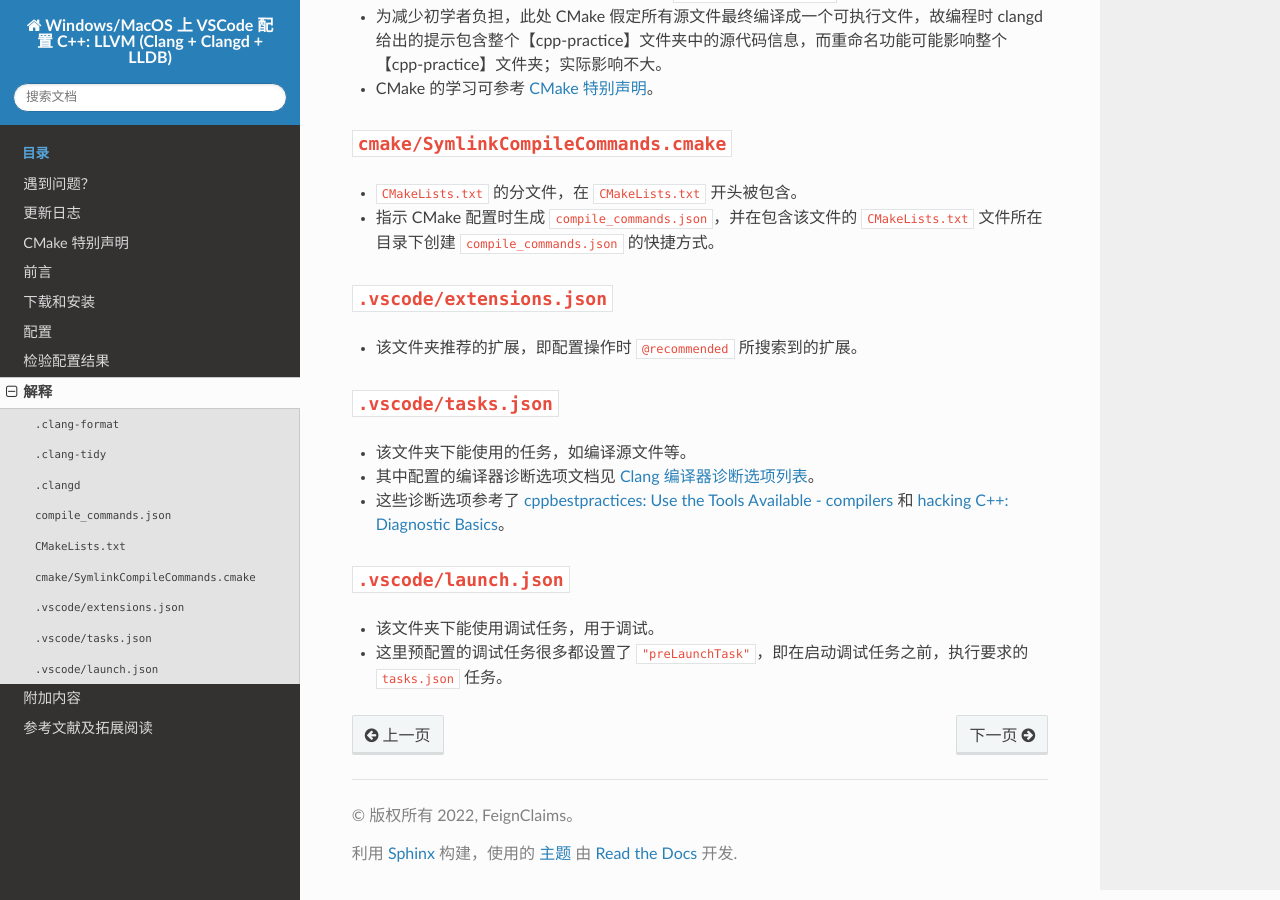
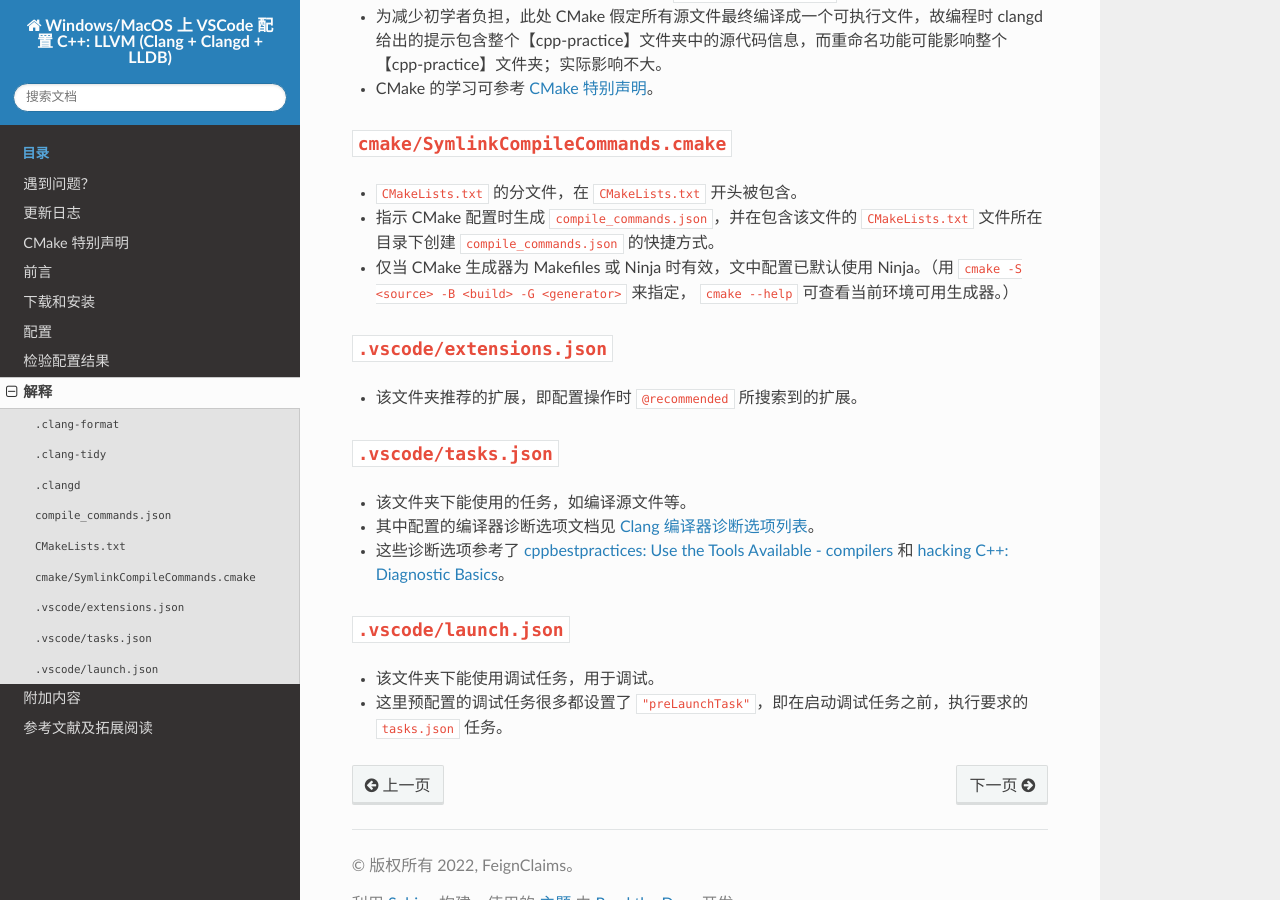
Before and after one commit to FeignClaims/vscode_cpp_starter, a Sphinx documentation site: the page built from docs/source/explain.rst, in a window 1280 px wide and 900 px high, scrolled down 973 px. Built offline with Sphinx 7.4.7 and the Read the Docs theme 2.0.0, drawn with Linux system fonts in a browser that asks for light colours.

Commit message:
为 CMake 默认使用 Ninja

```diff
--- a/docs/source/explain.rst
+++ b/docs/source/explain.rst
@@ -45,6 +45,7 @@
 
 - ``CMakeLists.txt`` 的分文件，在 ``CMakeLists.txt`` 开头被包含。
 - 指示 CMake 配置时生成 ``compile_commands.json``，并在包含该文件的 ``CMakeLists.txt`` 文件所在目录下创建 ``compile_commands.json`` 的快捷方式。
+- 仅当 CMake 生成器为 Makefiles 或 Ninja 时有效，文中配置已默认使用 Ninja。（用 ``cmake -S <source> -B <build> -G <generator>`` 来指定， ``cmake --help`` 可查看当前环境可用生成器。）
 
 ``.vscode/extensions.json``
 *****************************
```
Also changed, not shown: 1 other file.
